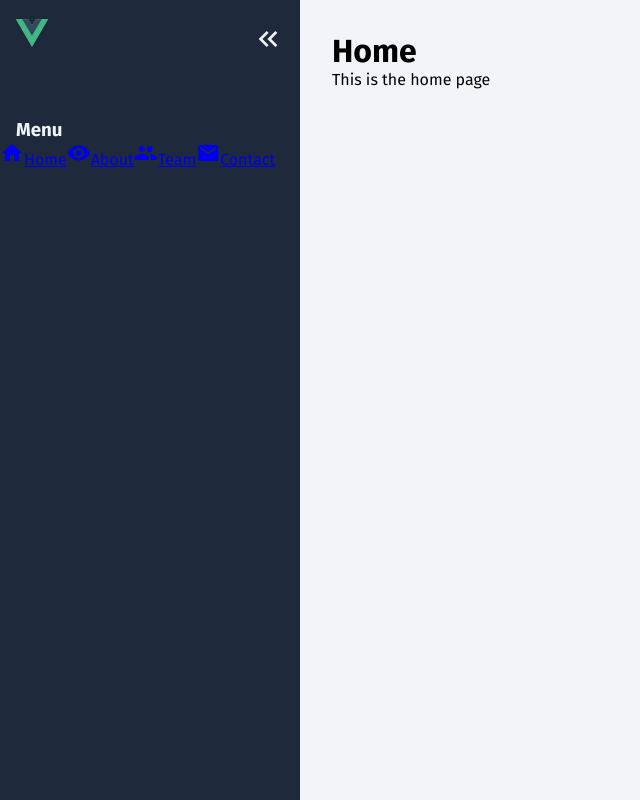
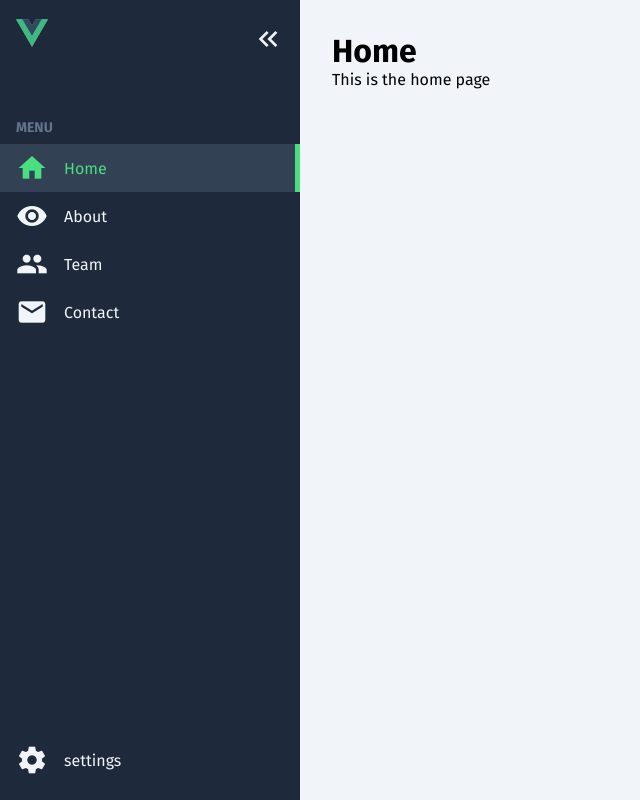
Before and after one commit to CourtneyCarson/Responsive-Sidebar-Menu, a Vue app: page / in a window 1280 px wide. Both pictures are taken after a click on the button "keyboard_double_arrow_right". Shown: the whole page, without its empty margins (0-640 px from the left). Built offline with nearby package versions, Linux system fonts and the light colour scheme.

Commit message:
when refreshing side nav stays open or closed based on how the user has it selected, add settings icon and move it to the bottom on the nav

```diff
--- a/src/components/Sidebar.vue
+++ b/src/components/Sidebar.vue
@@ -10,7 +10,6 @@
             </button>
         </div>
 
-
         <h3>Menu</h3>
         <div class="menu">
             <router-link class="button" to="/">
@@ -21,29 +20,35 @@
                 <span class="material-icons">visibility</span>
                 <span class="text">About</span>
             </router-link>
-            <router-link class="button" to="/">
+            <router-link class="button" to="/team">
                 <span class="material-icons">group</span>
                 <span class="text">Team</span>
             </router-link>
-            <router-link class="button" to="/">
+            <router-link class="button" to="/contact">
                 <span class="material-icons">email</span>
                 <span class="text">Contact</span>
             </router-link>
-
         </div>
 
-
+        <div class="flex"></div>
+        <div class="menu">
+            <router-link class="button" to="/settings">
+                <span class="material-icons">settings</span>
+                <span class="text">settings</span>
+            </router-link>
+        </div>
     </aside>
 </template>
 
 <script setup>
 import { ref } from 'vue';
 
-const is_expanded = ref(false);
+// store if the sidebar is open or closed so when users refresh it stays the same
+const is_expanded = ref(localStorage.getItem('is_expanded') === 'true');
 
 const ToggleMenu = () => {
     is_expanded.value = !is_expanded.value;
-    // document.body.classList.toggle('menu-expanded');
+    localStorage.setItem('is_expanded', is_expanded.value);
 }
 </script>
 
@@ -51,16 +56,21 @@
 aside {
     display: flex;
     flex-direction: column;
-    // icon size + padding on either side and thats width of sidebar
-    width: calc(2rem + 32px);
-    min-height: 100vh;
-    overflow: hidden;
-    padding: 1rem;
 
     background-color: var(--dark);
     color: var(--light);
 
-    transition: 0.2s ease-out;
+    width: calc(2rem + 32px);
+    overflow: hidden;
+    min-height: 100vh;
+    padding: 1rem;
+
+    transition: 0.2s ease-in-out;
+
+    // to push the settings element to the bottom
+    .flex {
+        flex: 1 1 0%;
+    }
 
     .logo {
         margin-bottom: 1rem;
@@ -77,10 +87,10 @@
 
         position: relative;
         top: 0;
-        transition: 0.2s ease-out;
+        transition: 0.2s ease-in-out;
 
         .menu-toggle {
-            transition: 0.2s ease-out;
+            transition: 0.2s ease-in-out;
 
             .material-icons {
                 font-size: 2rem;
@@ -89,21 +99,79 @@
             }
 
             &:hover {
-                color: var(--primary);
-                transform: translateX(0.5rem);
+                .material-icons {
+                    color: var(--primary);
+                    transform: translateX(0.5rem);
+                }
             }
         }
     }
 
-
     h3,
     .button .text {
         opacity: 0;
-        transition: 0.3s ease-out;
+        transition: opacity 0.3s ease-in-out;
+    }
+
+    h3 {
+        color: var(--grey);
+        font-size: 0.875rem;
+        margin-bottom: 0.5rem;
+        text-transform: uppercase;
     }
 
     .menu {
         margin: 0 -1rem;
+
+        .button {
+            display: flex;
+            align-items: center;
+            text-decoration: none;
+
+            transition: 0.2s ease-in-out;
+            padding: 0.5rem 1rem;
+
+            .material-icons {
+                font-size: 2rem;
+                color: var(--light);
+                transition: 0.2s ease-in-out;
+            }
+
+            .text {
+                color: var(--light);
+                transition: 0.2s ease-in-out;
+            }
+
+            &:hover {
+                background-color: var(--dark-alt);
+
+                .material-icons,
+                .text {
+                    color: var(--primary);
+                }
+            }
+
+            // router link exact active references the current route
+            &.router-link-exact-active {
+                background-color: var(--dark-alt);
+                border-right: 5px solid var(--primary);
+
+                .material-icons,
+                .text {
+                    color: var(--primary);
+                }
+            }
+        }
+    }
+
+    .footer {
+        opacity: 0;
+        transition: opacity 0.3s ease-in-out;
+
+        p {
+            font-size: 0.875rem;
+            color: var(--grey);
+        }
     }
 
     &.is-expanded {
@@ -113,23 +181,28 @@
             top: -3rem;
 
             .menu-toggle {
-                // flip the icon around
-                transform: rotate(180deg);
+                transform: rotate(-180deg);
             }
-
         }
 
         h3,
         .button .text {
             opacity: 1;
-
         }
 
+        .button {
+            .material-icons {
+                margin-right: 1rem;
+            }
+        }
 
+        .footer {
+            opacity: 0;
+        }
     }
 
-    @media (max-width: 768px) {
-        position: fixed;
+    @media (max-width: 1024px) {
+        position: absolute;
         z-index: 99;
     }
 }
```
